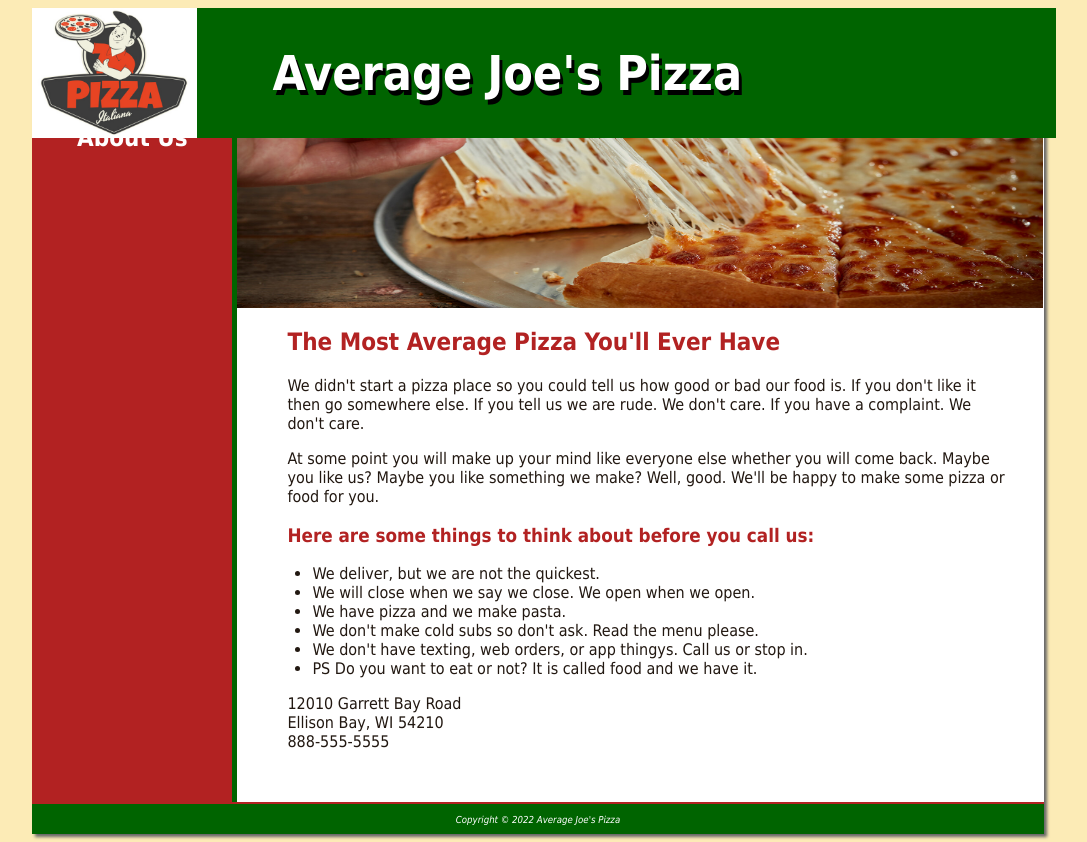
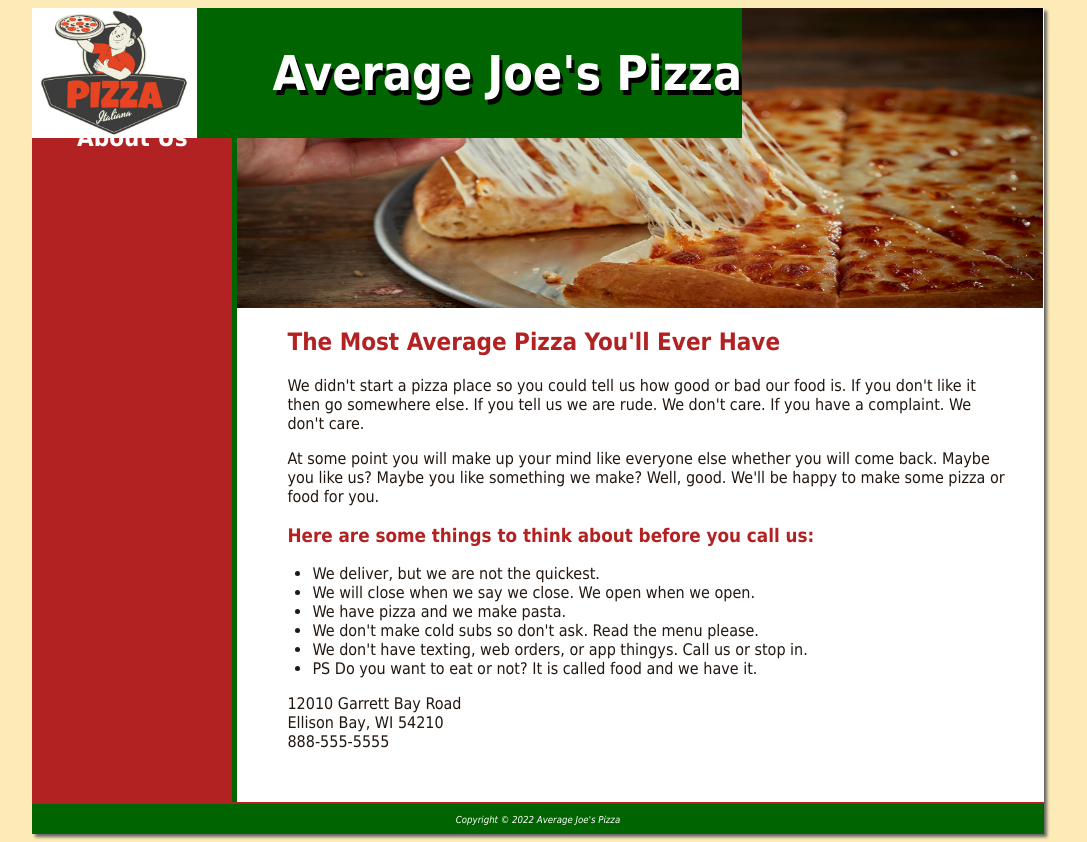
Before and after one commit to bbcsnj/Chap6WebsiteOnOwn, a plain HTML site: page index.html in a window 1280 px wide. Shown: the whole page, without its empty margins (102-1189 px from the left). Drawn offline with Linux system fonts and the light colour scheme.

Commit message:
Update average.css

```diff
--- a/average.css
+++ b/average.css
@@ -25,7 +25,7 @@ color: #231814;
 padding-left: 240px;
 padding-top: 5px;
 padding-bottom: 5px;
-width: 80%;
+width: auto;
 }
 header a { text-decoration: none; }
 header a:link { color: #231814; }
```
